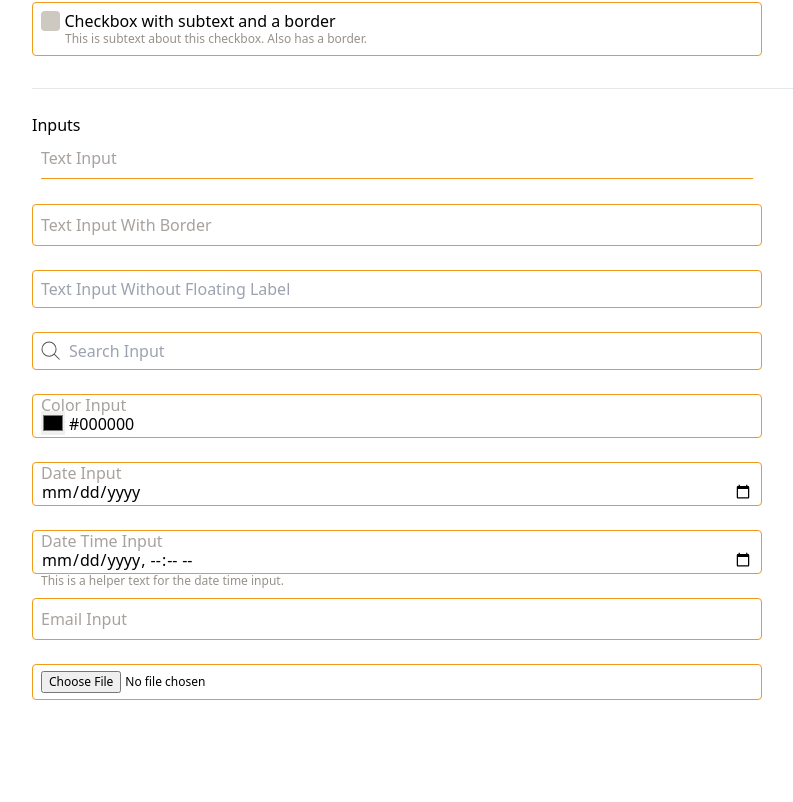
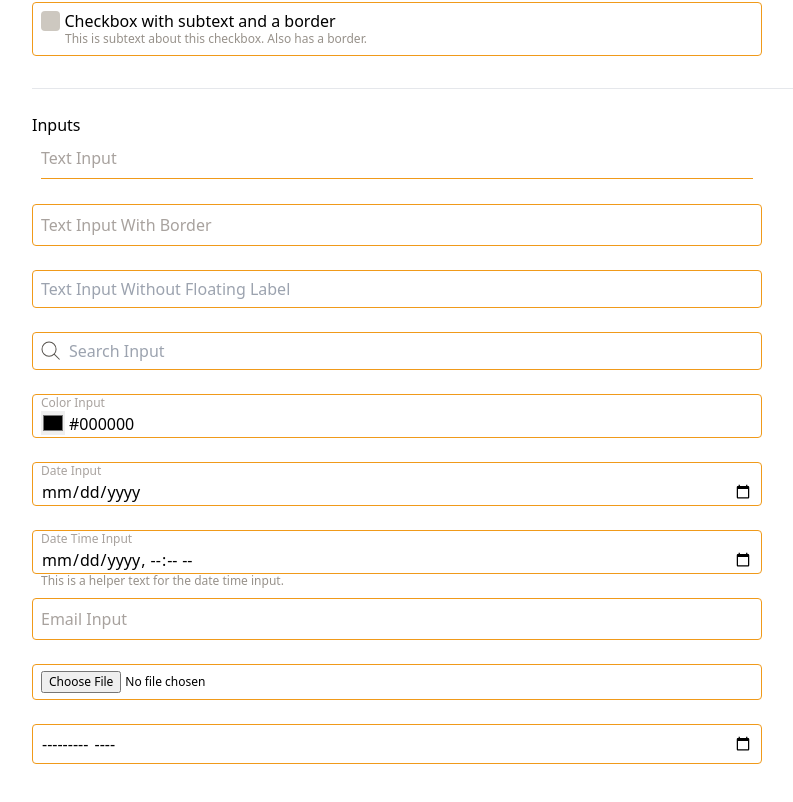
Before and after one commit to ks-rjjones/component-library, a React (Vite) app: page / in a window 1280 px wide. Shown: the part 208-1010 px from the top of the page, without its empty margins (0-793 px from the left). Before the commit the page ends 964 px from the top, so only its background shows below. Built offline with nearby package versions, Linux system fonts and the light colour scheme.

Commit message:
add month

```diff
--- a/src/App.tsx
+++ b/src/App.tsx
@@ -12,6 +12,7 @@ function App() {
   const [dateTimeInput, setDateTimeInput] = useState("");
   const [emailInput, setEmailInput] = useState("");
   const [fileInput, setFileInput] = useState("");
+  const [monthInput, setMonthInput] = useState("");
 
   const Spacer = () => <div className="my-2" />;
 
@@ -132,6 +133,17 @@ function App() {
           border
         />
         <Spacer />
+        <Input
+          // hidden
+          name="monthInput"
+          label="Month Input"
+          type="month"
+          value={monthInput}
+          onChange={(e) => setMonthInput(e.target.value)}
+          noFloat
+          border
+        />
+        <Spacer />
       </div>
     </>
   );
--- a/src/components/Input.tsx
+++ b/src/components/Input.tsx
@@ -10,8 +10,8 @@ import "src/components/css/input.css";
 // [x] datetime-local
 // [x] email
 // [x] file
-// [ ] hidden
-// [ ] month
+// [x] hidden
+// [x] month
 // [ ] number
 // [ ] password
 // [x] search // TODO: Needs search icon
@@ -48,7 +48,7 @@ const Input = React.forwardRef<HTMLInputElement, IInputProps>((p: IInputProps, r
   const _isEmail = useMemo(() => p.type === "email", [p.type]);
   const isFile = useMemo(() => p.type === "file", [p.type]);
   const _isHidden = useMemo(() => p.type === "hidden", [p.type]);
-  const _isMonth = useMemo(() => p.type === "month", [p.type]);
+  const isMonth = useMemo(() => p.type === "month", [p.type]);
   const _isNumber = useMemo(() => p.type === "number", [p.type]);
   const _isPassword = useMemo(() => p.type === "password", [p.type]);
   const isSearch = useMemo(() => p.type === "search", [p.type]);
@@ -70,12 +70,12 @@ const Input = React.forwardRef<HTMLInputElement, IInputProps>((p: IInputProps, r
   }, [isColor]);
 
   const labelPos = useMemo(() => {
-    return `${p.value || isFocused || isColor || isDate || isDateTime || isFile ? "translate-y-0.5" : "translate-y-3"}`;
-  }, [p.value, isFocused, isColor, isDate, isDateTime, isFile]);
+    return `${p.value || isFocused || isColor || isDate || isDateTime || isFile || isMonth ? "translate-y-0.5" : "translate-y-3"}`;
+  }, [p.value, isFocused, isColor, isDate, isDateTime, isFile, isMonth]);
 
   const labelSize = useMemo(() => {
-    return `${(p.value || isFocused || isColor || isDate || isDateTime, isFile ? "text-xs	" : "text-base")}`;
-  }, [p.value, isFocused, isColor, isDate, isDateTime, isFile]);
+    return `${p.value || isFocused || isColor || isDate || isDateTime || isFile || isMonth ? "text-xs	" : "text-base"}`;
+  }, [p.value, isFocused, isColor, isDate, isDateTime, isFile, isMonth]);
 
   const labelVisibility = useMemo(() => {
     return `${(p.noFloat || isSearch) && "hidden"}`;
```
